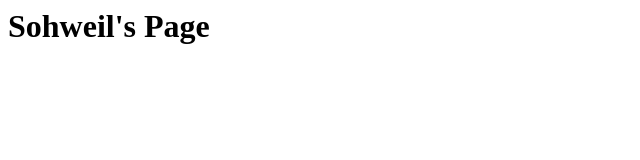
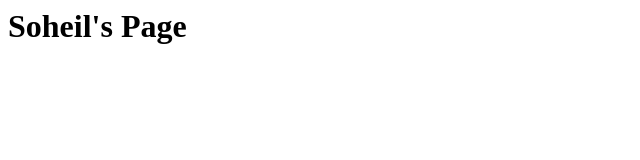
Before and after one commit to Soheil13805457/Soheil13805457.github.io, a plain HTML site: page index.html in a window 1280 px wide. Shown: the whole page, without its empty margins (0-640 px from the left). Drawn offline with Linux system fonts and the light colour scheme.

Commit message:
Update index.html

```diff
--- a/index.html
+++ b/index.html
@@ -3,6 +3,6 @@
     <title>Hello soheil</title>
   </head>
   <body>
-    <h1>Sohweil's Page</h1>
+    <h1>Soheil's Page</h1>
   </body>
 </html>
```
